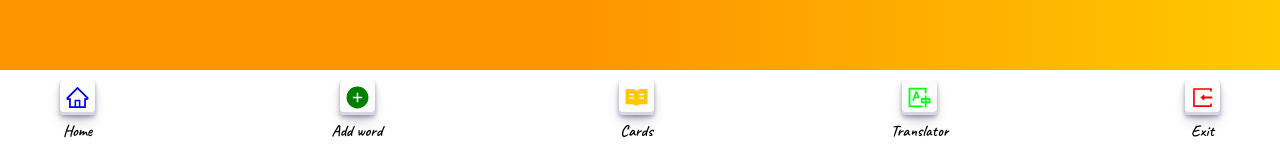
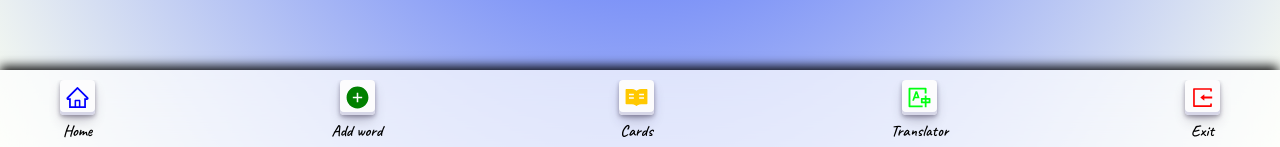
Before and after one commit to myroslav111/learning-languages, a Next.js app: page /CardsPage in a window 1280 px wide. Shown: the part 650-797 px from the top of the page. Built offline with nearby package versions, Linux system fonts and the light colour scheme.

Commit message:
add: add  style

```diff
--- a/app/component/MainContent.jsx
+++ b/app/component/MainContent.jsx
@@ -1,9 +1,9 @@
 import React from 'react';
 import styles from '../../styles/MainContent.module.scss';
 
-const MainContent = ({ children }) => {
+const MainContent = ({ bg, children }) => {
   return (
-    <main className={styles.mainWrapp}>
+    <main className={styles.mainWrapp} style={{ background: `${bg}` }}>
       <div>
         <div className="container">
           <div>{children}</div>
--- a/app/component/screens/PageCards/PageCards.jsx
+++ b/app/component/screens/PageCards/PageCards.jsx
@@ -15,7 +15,7 @@ const PageCards = () => {
         <AvatarBlock />
       </Header>
 
-      <MainContent>
+      <MainContent bg="radial-gradient(circle, rgba(63,94,251,0.9895308465182948) 0%, rgba(208,252,70,0.08196782130821079) 100%)">
         <Heading tag="h1" text="I am cards page" />
       </MainContent>
 
--- a/app/component/screens/PageTranslator/PageTranslater.jsx
+++ b/app/component/screens/PageTranslator/PageTranslater.jsx
@@ -15,7 +15,7 @@ const PageTranslator = () => {
         <AvatarBlock />
       </Header>
 
-      <MainContent>
+      <MainContent bg="white">
         <Heading tag="h1" text="I am translator" />
       </MainContent>
 
--- a/styles/ButtonNavigate.module.scss
+++ b/styles/ButtonNavigate.module.scss
@@ -35,7 +35,7 @@
   &:hover {
     box-shadow: rgba(45, 35, 66, 0.4) 0 4px 8px,
       rgba(45, 35, 66, 0.3) 0 7px 13px -3px, #d6d6e7 0 -3px 0 inset;
-    transform: translateY(-2px);
+    transform: translateY(3px);
   }
 
   &:active {
--- a/styles/fonts.scss
+++ /dev/null
@@ -1,4 +0,0 @@
-@font-face {
-    font-family: '';
-    // src: url('') format('');
-}
--- a/styles/footer.module.scss
+++ b/styles/footer.module.scss
@@ -3,8 +3,14 @@
   bottom: 0;
   width: 100vw;
   height: 80px;
-  background-color: white;
+  // background-color: white;
   padding-top: 10px;
+  backdrop-filter: blur(20px);
+  background: hsla(0, 0%, 100%, 0.7);
+
+  -webkit-box-shadow: -1px -5px 10px -1px rgba(0, 0, 0, 0.91);
+  -moz-box-shadow: -1px -5px 10px -1px rgba(0, 0, 0, 0.91);
+  box-shadow: -1px -5px 10px -1px rgba(0, 0, 0, 0.91);
   .footerWrapp {
     overflow: hidden;
   }
--- a/styles/globals.scss
+++ b/styles/globals.scss
@@ -1,8 +1,8 @@
+@import url('https://fonts.googleapis.com/css2?family=Caveat:wght@600&display=swap');
 @import './reset.scss';
 @import './vars.scss';
 @import './breakpointsContainer.scss';
-@import './fonts.scss';
-@import url('https://fonts.googleapis.com/css2?family=Caveat:wght@600&display=swap');
+
 html,
 body {
   padding: 0;
```
